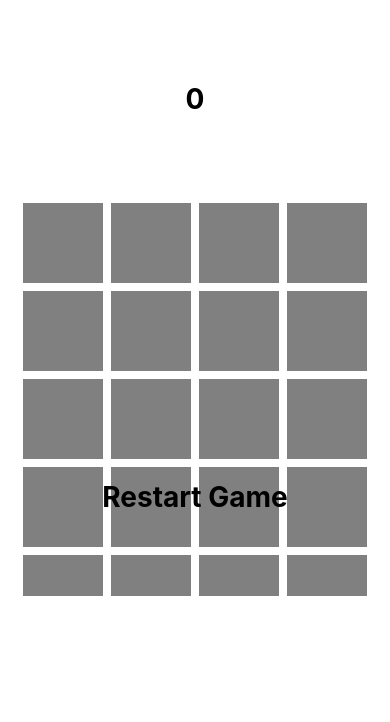
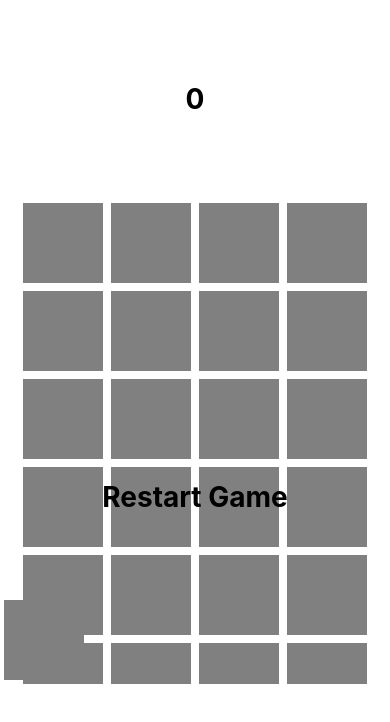
Before and after one commit to tuxrace/numeral-rush, a React Native app: screen / in a window 390 px wide. Shown: the top 722 px of the page. Built offline with nearby package versions, Linux system fonts and the light colour scheme; what react-native would draw is missing.

Commit message:
fix: Add transition

```diff
--- a/App.js
+++ b/App.js
@@ -6,7 +6,7 @@
  * @flow strict-local
  */
 
-import React, { useState, useEffect } from 'react';
+import React, { useState, useEffect, useRef } from 'react';
 import {
   SafeAreaView,
   StyleSheet,
@@ -15,6 +15,7 @@ import {
   Text,
   StatusBar,
   TouchableHighlight,
+  Animated,
 } from 'react-native';
 
 import {
@@ -28,6 +29,48 @@ const CARD_SIZE = 80;
 const App: () => React$Node = () => {
   const [cards, setCards] = useState([]);
   const [steps, setSteps] = useState(0);
+  const deg = useRef(new Animated.Value(0)).current;
+  let degVal = useRef(0).current;
+
+  deg.addListener(({value}) => {
+    degVal = value;
+  });
+
+  const downVal = deg.interpolate({
+    inputRange: [0, 1],
+    outputRange: ['0deg', '180deg'],
+  });
+  const upVal = deg.interpolate({
+    inputRange: [0, 1],
+    outputRange: ['180deg', '360deg'],
+  });
+
+  const down = {
+    transform: [{rotateY: downVal}],
+  };
+
+  const up = {
+    transform: [{rotateY: upVal}],
+  };
+
+  const flip = () => {
+    console.log(degVal);
+    if (Math.ceil(degVal) > 0) {
+      Animated.timing(deg, {
+        toValue: 0,
+        duration: 180,
+        useNativeDriver: true,
+      }).start();
+    } else {
+      Animated.timing(deg, {
+        toValue: 1,
+        duration: 180,
+        useNativeDriver: true,
+      }).start();
+    }
+  };
+
+  const [ clicked, setClicked ] = useState(null);
 
   const initialize = () => {
     const numerals = Array.from(Array(RANGE), (_, i) => i + 1);
@@ -61,6 +104,7 @@ const App: () => React$Node = () => {
     if (newCards[idx].state === 'disabled') {
       return;
     }
+    flip();
 
     setSteps(steps + 1);
 
@@ -114,11 +158,22 @@ const App: () => React$Node = () => {
           </View>
           <View style={styles.body}>
             {cards.map((item, x) => (
-              <TouchableHighlight onPress={() => click(x)} id={x}>
-                <View style={item.state === 'disabled' ? styles.disabled : styles.card}>
-                  <Text style={styles.text}> {item.state === 'open' || item.state === 'disabled' ? item.val : ''}</Text>
-                </View>
-              </TouchableHighlight>
+              <View>
+                {/* <TouchableHighlight onPress={() => click(x)} key={x}>
+                  <View style={item.state === 'disabled' ? styles.disabled : styles.card}>
+                    <Text style={styles.text}> {item.state === 'open' || item.state === 'disabled' ? item.val : ''}</Text>
+                  </View>
+                </TouchableHighlight> */}
+                <TouchableHighlight onPress={() => click(x)} key={x}>
+                  <>
+                    <Animated.View style={[styles.cardUp, item.state === 'open' || item.state === 'disabled' ? up : {}]}>
+                      <Text style={styles.text}> {item.val} </Text>
+                    </Animated.View>
+                    <Animated.View style={[styles.cardDown, item.state === 'open' || item.state === 'disabled' ? down : {}]}>
+                    </Animated.View>
+                  </>
+                </TouchableHighlight>
+              </View>
             ))}
           </View>
           <View style={styles.body}>
@@ -126,6 +181,15 @@ const App: () => React$Node = () => {
               <Text style={styles.text}> Restart Game </Text>
             </TouchableHighlight>
           </View>
+          <TouchableHighlight onPress={flip}>
+            <>
+              <Animated.View style={[styles.cardUp, up]}>
+                <Text> x </Text>
+              </Animated.View>
+              <Animated.View style={[styles.cardDown, down]}>
+              </Animated.View>
+            </>
+          </TouchableHighlight>
         </ScrollView>
       </SafeAreaView>
     </>
@@ -183,6 +247,28 @@ const styles = StyleSheet.create({
     justifyContent: 'center',
     alignItems: 'center',
     margin: 4,
+    backfaceVisibility: 'hidden',
+  },
+  cardUp: {
+    width: CARD_SIZE,
+    height: CARD_SIZE,
+    backgroundColor: 'lightgrey',
+    display: 'flex',
+    justifyContent: 'center',
+    alignItems: 'center',
+    backfaceVisibility: 'hidden',
+    margin: 4,
+  },
+  cardDown: {
+    width: CARD_SIZE,
+    height: CARD_SIZE,
+    backgroundColor: 'grey',
+    display: 'flex',
+    justifyContent: 'center',
+    alignItems: 'center',
+    position: 'absolute',
+    backfaceVisibility: 'hidden',
+    margin: 4,
   },
   disabled: {
     width: CARD_SIZE,
```
